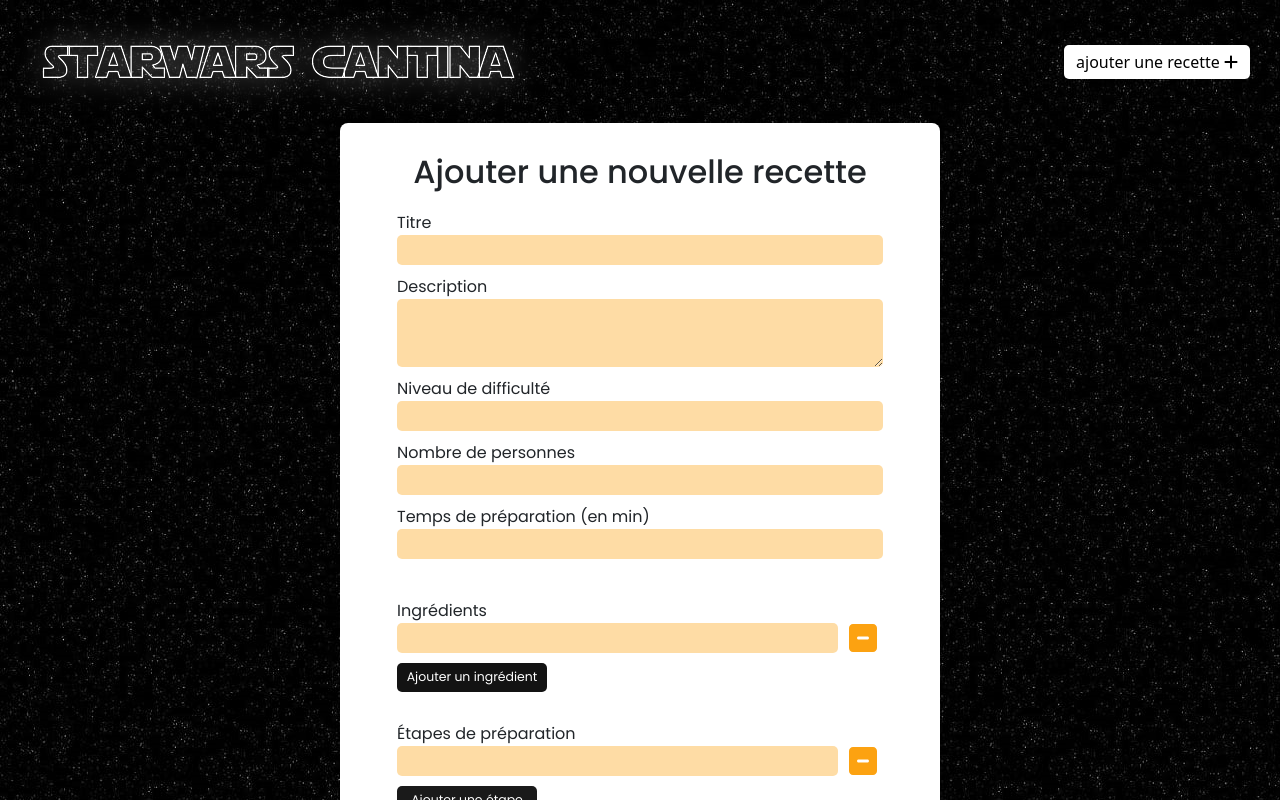
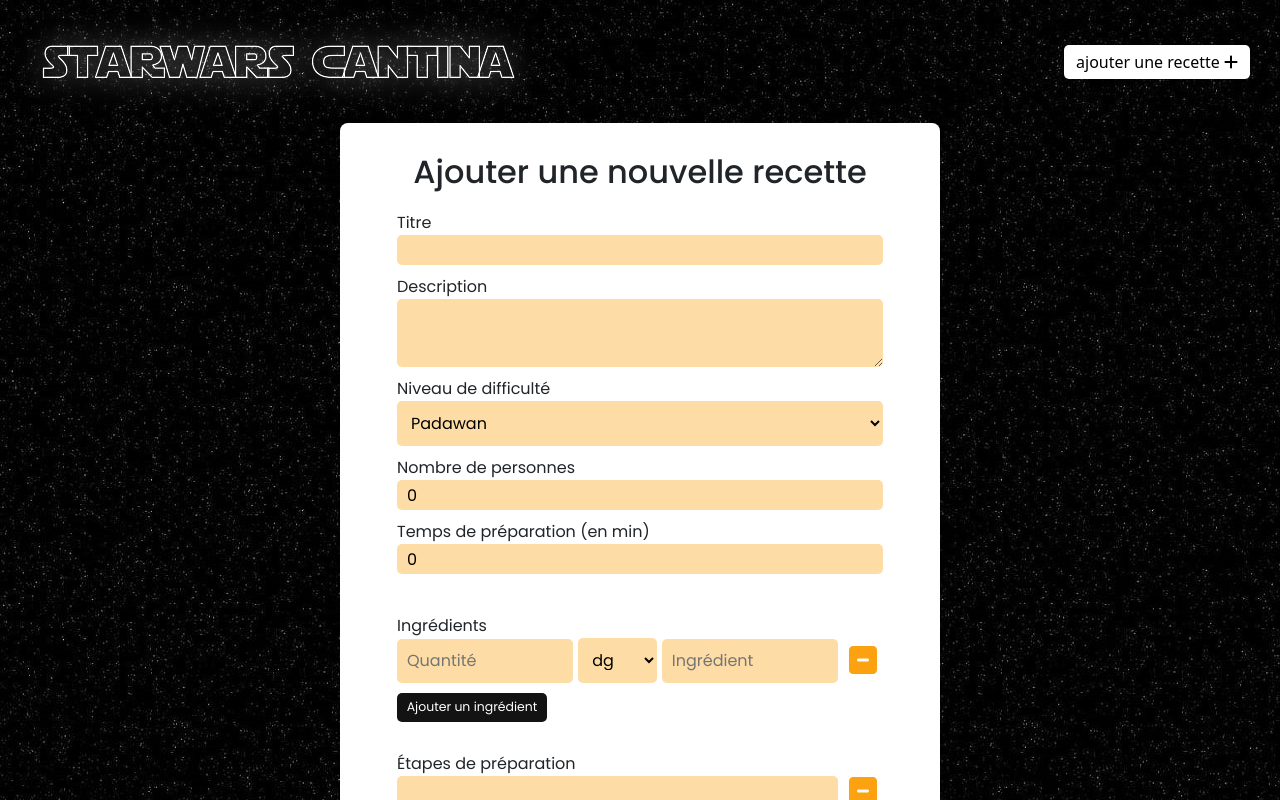
Before and after one commit to LzAkm/Cantina, a React (Create React App) app: page /addRecipe in a window 1280 px wide. Shown: the top 800 px of the page. Built offline with nearby package versions, Linux system fonts and the light colour scheme.

Commit message:
Ajout de champs select pour entrer les unités de mesure pour les ingrédients

```diff
--- a/src/Component/AddRecipeForm.jsx
+++ b/src/Component/AddRecipeForm.jsx
@@ -10,11 +10,36 @@
         titre: '',
         description: '',
         niveau: '',
-        personnes: '',
-        tempsPreparation: '',
-        ingredients: [''],
+        personnes: 0,
+        tempsPreparation: 0,
+        ingredients: [{ quantity: '', unit: '', name: '' }],
         etapes: [''],
     });
+
+    // Gérer les changements dans les champs d'ingrédients
+    const handleIngredientChange = (index, field, value) => {
+        const updatedIngredients = [...recipe.ingredients];
+        updatedIngredients[index][field] = value;
+        setRecipe({ ...recipe, ingredients: updatedIngredients });
+    };
+
+    // Ajouter un nouvel ingrédient
+    const addIngredient = () => {
+        setRecipe({
+            ...recipe,
+            ingredients: [
+                ...recipe.ingredients,
+                { quantity: '', unit: '', name: '' },
+            ],
+        });
+    };
+
+    // Supprimer un ingrédient
+    const removeIngredient = (index) => {
+        const updatedIngredients = [...recipe.ingredients];
+        updatedIngredients.splice(index, 1);
+        setRecipe({ ...recipe, ingredients: updatedIngredients });
+    };
 
     // Gérer les changements dans les champs de texte
     const handleInputChange = (event) => {
@@ -42,12 +67,38 @@
         setRecipe({ ...recipe, [field]: updatedArray });
     };
 
+    const newRecipe = {
+        titre: recipe.titre,
+        description: recipe.description,
+        niveau: recipe.niveau,
+        personnes: recipe.personnes,
+        tempsPreparation: recipe.tempsPreparation,
+        ingredients: recipe.ingredients.filter((ingredient) =>
+            ingredient.quantity.trim() !== '' ||
+            ingredient.unit.trim() !== '' ||
+            ingredient.name.trim() !== ''
+        ),
+        etapes: recipe.etapes.filter((etape) => etape.trim() !== ''),
+    };
+
+
     // Soumettre le formulaire
-    const handleSubmit = (event) => {
-        event.preventDefault();
+    const handleSubmit = () => {
+        // Réinitialisez le formulaire
+        setRecipe({
+            titre: '',
+            description: '',
+            niveau: '',
+            personnes: '',
+            tempsPreparation: '',
+            ingredients: [{ quantity: '', unit: '', name: '' }],
+            etapes: [''],
+        });
+
         toast.success('Votre recette a été ajoutée');
-        console.log(recipe);
+        console.log(newRecipe);
     };
+
 
     return (
         <div className='form-content'>
@@ -75,13 +126,16 @@
                     </div>
                     <div className='field'>
                         <label>Niveau de difficulté</label>
-                        <input
-                            type="text"
+                        <select
                             name="niveau"
                             value={recipe.niveau}
                             onChange={handleInputChange}
                             required
-                        />
+                        >
+                            <option value="padawan">Padawan</option>
+                            <option value="jedi">Jedi</option>
+                            <option value="maitre">Maître</option>
+                        </select>
                     </div>
                     <div className='field'>
                         <label>Nombre de personnes</label>
@@ -110,16 +164,37 @@
                         {recipe.ingredients.map((ingredient, index) => (
                             <div className='form-ingredient' key={index}>
                                 <input
+                                    type="number"
+                                    placeholder="Quantité"
+                                    value={ingredient.quantity}
+                                    onChange={(e) => handleIngredientChange(index, 'quantity', e.target.value)}
+                                />
+                                <select
+                                    value={ingredient.unit}
+                                    onChange={(e) => handleIngredientChange(index, 'unit', e.target.value)}
+                                >
+                                    <option value="dg">dg</option>
+                                    <option value="g">g</option>
+                                    <option value="ml">ml</option>
+                                    <option value="cl">cl</option>
+                                    <option value="L">L</option>
+                                </select>
+                                <input
                                     type="text"
-                                    value={ingredient}
-                                    onChange={(event) => handleStepIngredientChange(index, event, 'ingredients')}
-                                    required
+                                    placeholder="Ingrédient"
+                                    value={ingredient.name}
+                                    onChange={(e) => handleIngredientChange(index, 'name', e.target.value)}
                                 />
-                                <button className='minus' type="button" onClick={() => removeStepIngredient(index, 'ingredients')}><FontAwesomeIcon className='minus-icon' icon={faSquareMinus} /></button>
+                                <button className='minus' type="button" onClick={() => removeIngredient(index)}>
+                                    <FontAwesomeIcon className='minus-icon' icon={faSquareMinus} />
+                                </button>
                             </div>
                         ))}
-                        <button className='add-ingredient' type="button" onClick={() => addStepIngredient('ingredients')}>Ajouter un ingrédient</button>
+                        <button className='add-ingredient' type="button" onClick={addIngredient}>
+                            Ajouter un ingrédient
+                        </button>
                     </div>
+
                     <div className='steps'>
                         <label>Étapes de préparation</label>
                         {recipe.etapes.map((etape, index) => (
@@ -151,7 +226,6 @@
                 theme="light"
             />
             <ToastContainer />
-
         </div>
     );
 }
--- a/src/Styles/AddRecipeForm.css
+++ b/src/Styles/AddRecipeForm.css
@@ -126,7 +126,7 @@
 
 .form-ingredients input{
     width: 100%;
-    height: 30px;
+    height: auto;
     border: none;
     padding: 10px;
     display: flex;
@@ -147,6 +147,37 @@
     margin-top: -8px;
 }
 
+div.field select {
+    width: 100%;
+    height: auto;
+    border: none;
+    padding: 10px;
+    border-radius: 5px;
+    background-color: #fca21160;
+}
+
+div.field select option {
+    color: #1a1a1a;
+    background-color: white;
+}
+
+div.form-ingredients select {
+    width: 40%;
+    height: auto;
+    border: none;
+    padding: 10px;
+    margin-right: 5px;
+    border-radius: 5px;
+    margin-bottom: 10px;
+    background-color: #fca21160;
+}
+
+div.form-ingredients select option {
+    color: #1a1a1a;
+    background-color: white;
+}
+
+
 button.add-ingredient{
     border: none;
     width: 150px;
```
